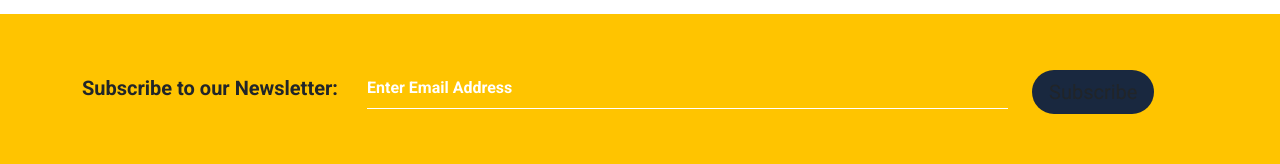
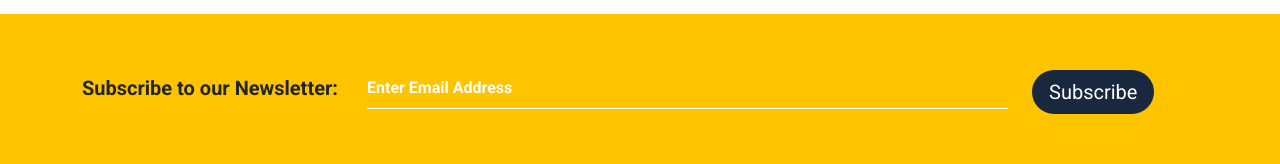
Before and after one commit to Rana5Ahmed/BootStrap, a plain HTML site: page index.html in a window 1280 px wide. In both pictures the pointer is over the link "Subscribe". Shown: the part 5756-5920 px from the top of the page. Drawn offline with Linux system fonts and the light colour scheme.

Commit message:
bondi.css

```diff
--- a/css/bondi.css
+++ b/css/bondi.css
@@ -155,7 +155,7 @@ body{
     color: var(--yellow);
     box-shadow: none;
 }
-.Subscribe:focus{
+.Subscribe:hover{
     color: white;
 }
 .footer{
```
